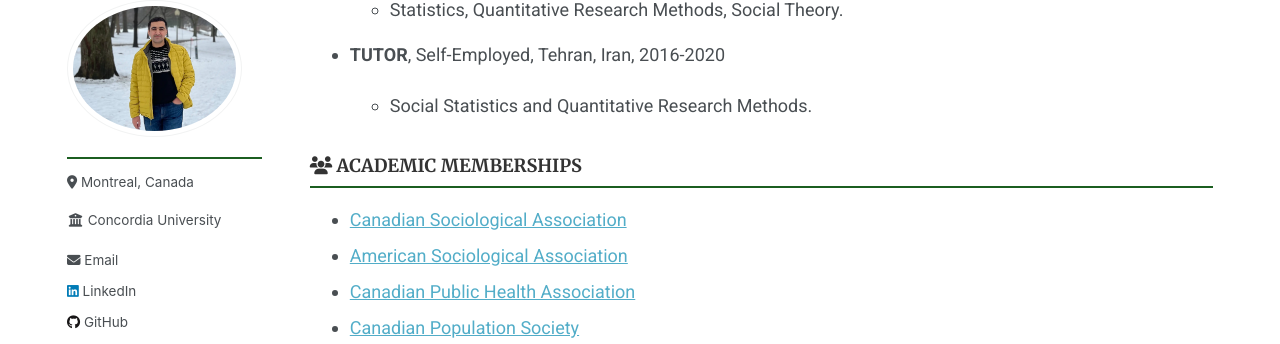
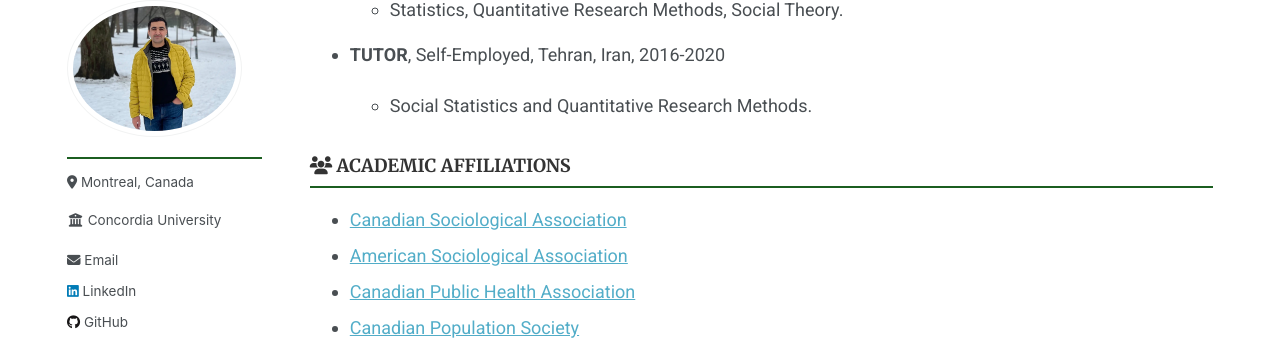
Before and after one commit to Mohsnmonji/mohsnmonji.github.io, a Jekyll site: the page built from _pages/Curriculum Vitae.md, in a window 1280 px wide and 900 px high, scrolled down 1212 px. Shown: the part 106-450 px from the top of the window. Built offline with Jekyll 4.4.1, drawn with Linux system fonts in a browser that asks for light colours; some web fonts are replaced.

Commit message:
Update Curriculum Vitae.md

```diff
--- a/_pages/Curriculum Vitae.md
+++ b/_pages/Curriculum Vitae.md
@@ -65,7 +65,7 @@ author_profile: true
 
    - Social Statistics and Quantitative Research Methods.
 
-### <i class="fas fa-users"></i> ACADEMIC MEMBERSHIPS
+### <i class="fas fa-users"></i> ACADEMIC AFFILIATIONS
 
 - [Canadian Sociological Association](https://www.csa-scs.ca)
 - [American Sociological Association](https://www.asanet.org)
```
